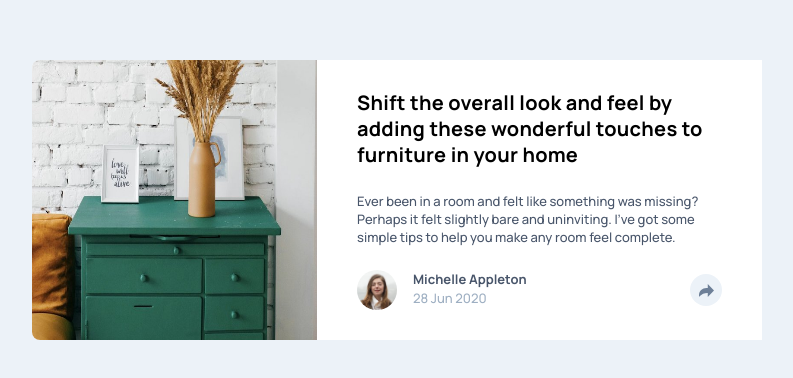
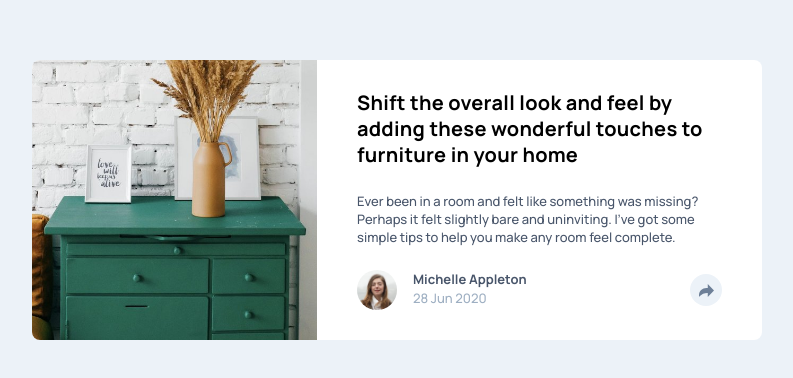
Before and after one commit to ephraimdjeket/Article-preview-component, a plain HTML site: page index.html in a window 1536 px wide. Shown: the part 200-578 px from the top of the page, without its empty margins (371-1164 px from the left). Drawn offline with Linux system fonts and the light colour scheme.

Commit message:
Minor fix

```diff
--- a/style.css
+++ b/style.css
@@ -196,6 +196,7 @@ body {
 
   .drawer-img {
     width: 229px;
+
   }
 
   .article-component {
@@ -203,6 +204,7 @@ body {
     background-color: white;
     width: 608px;
     height: 346px;
+    border-radius: 8px 8px 8px 8px;
   }
 
   .article-text {
@@ -257,6 +259,7 @@ body {
 
   .drawer-img {
     width: 285px;
+    object-fit: cover;
   }
 
   .article-component {
```
